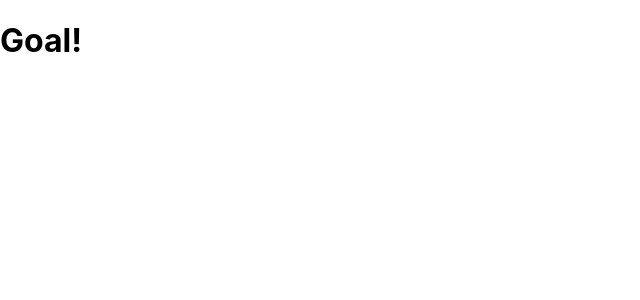
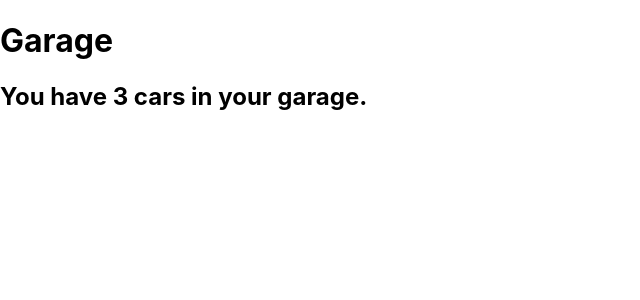
Before and after one commit to maribelcuales/React-Review-Project, a React (Create React App) app: page / in a window 1280 px wide. Shown: the top 300 px of the page, without its empty margins (0-640 px from the left). Built offline with nearby package versions, Linux system fonts and the light colour scheme.

Commit message:
Created GarageCars component that uses the logical && operator to render a component.

```diff
--- /dev/null
+++ b/src/GarageCars.js
@@ -0,0 +1,16 @@
+function GarageCars(props) {
+  const cars = props.cars;
+  return (
+    <div>
+      <h1>Garage</h1>
+      {cars.length > 0 &&
+      <h2>
+        You have {cars.length} cars in your garage.
+      </h2>
+      }
+    </div>
+  );
+}
+
+
+export default GarageCars;
--- a/src/index.js
+++ b/src/index.js
@@ -2,11 +2,14 @@ import React from 'react';
 import ReactDOM from 'react-dom';
 import './index.css';
 // import App from './App';
-import GoalType from './GoalType.js';
+import GarageCars from './GarageCars.js';
+
+const cars = ['Ford', 'BMW', 'Audi'];
 
 ReactDOM.render(
   //<App />,
   //<Header favCol="yellow"/>,
-  <GoalType isGoal={true} />,
+  // <GoalType isGoal={true} />,
+  <GarageCars cars={cars}/>,
   document.getElementById('root')
 );
```
